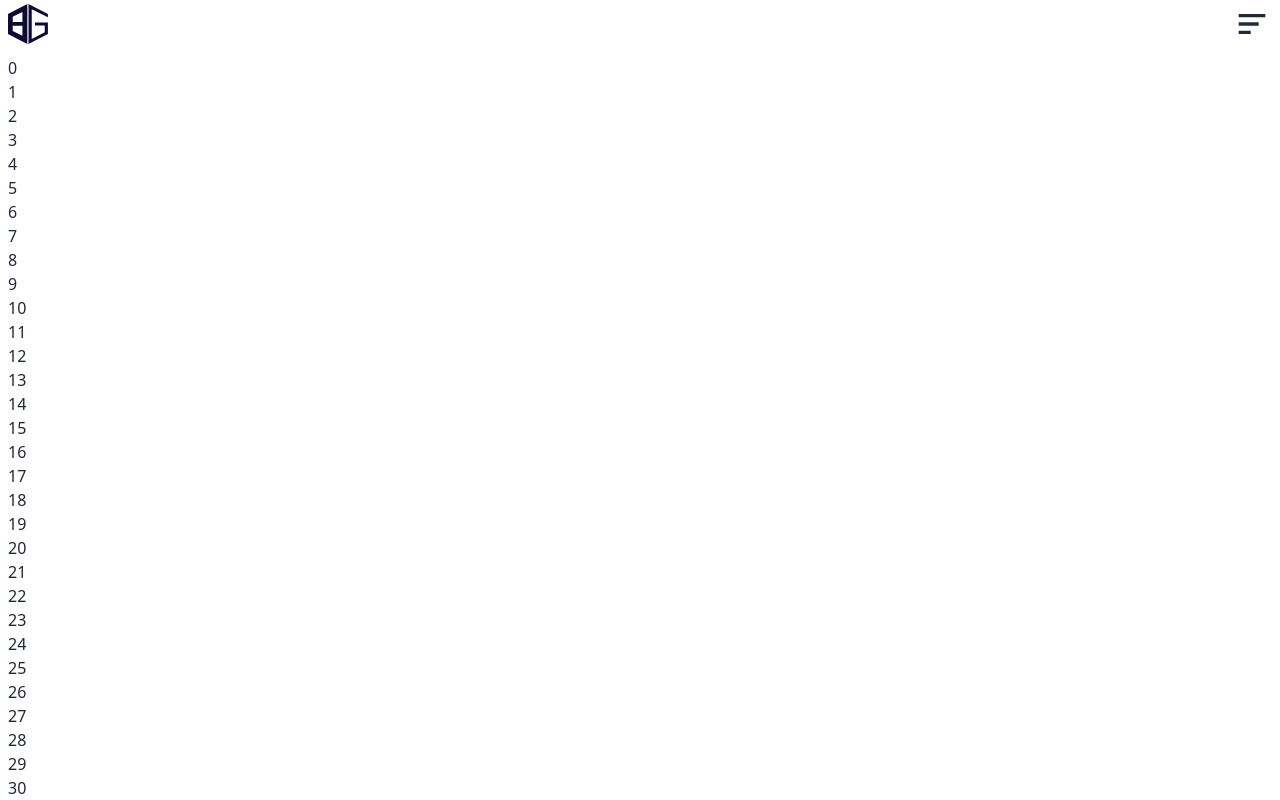
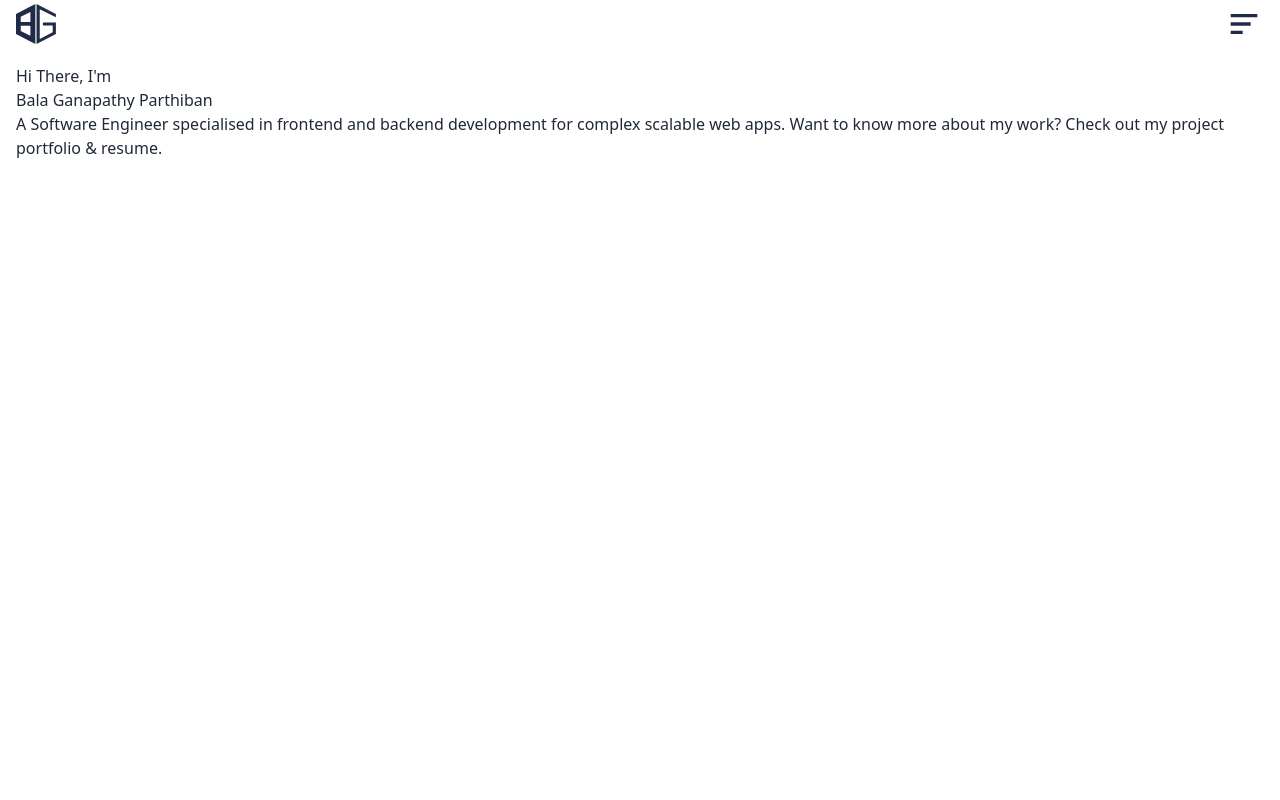
Before and after one commit to balaganapathyparthiban/portfolio, a React (Vite) app: page / in a window 1280 px wide. Built offline with nearby package versions, Linux system fonts and the light colour scheme.

Commit message:
Menu icon and side menu animation

```diff
--- a/src/assets/styles/global.scss
+++ b/src/assets/styles/global.scss
@@ -1,6 +1,8 @@
 @tailwind base;
 @tailwind components;
 @tailwind utilities;
+
+* { -webkit-tap-highlight-color: transparent; }
 
 html, body, #root {
     width: 100vw;
--- a/src/pages/Landing/Landing.tsx
+++ b/src/pages/Landing/Landing.tsx
@@ -16,15 +16,14 @@ const Landing: React.FC = () => {
 
     return (
         <main className="relative w-screen h-screen overflow-hidden">
-            <SideMenu show={showMenu} onMenuHandler={onMenuHandler} />
             <motion.div
                 className="absolute top-0 z-20 w-full h-full overflow-hidden shadow-lg"
                 variants={{
-                    visible: { x: "-80%", y: "6%", height: "90%", borderRadius: "24px" },
-                    hidden: { x: 0, y: 0, height: "100%", borderRadius: "0px" }
+                    visible: { x: "-75%" },
+                    hidden: { x: 0 }
                 }}
                 animate={showMenu ? "visible" : "hidden"}
-                transition={{ ease: "anticipate", duration: "0.5", delay: 0.25 }}
+                transition={{ ease: "easeInOut", duration: "0.5", delay: 0.25 }}
             >
                 <div
                     id="landing-view-port"
@@ -33,19 +32,24 @@ const Landing: React.FC = () => {
                     onClick={(event) => onMenuHandler(event, false)}
                 >
                     <div className="fixed top-0 z-10 w-full h-12">
-                        <Header onMenuHandler={onMenuHandler} />
+                        <Header sideMenuOpened={showMenu} onMenuHandler={onMenuHandler} />
                     </div>
-                    <div className="w-full h-auto p-2 mt-12">
-                        {
-                            Array(100).fill(null).map((e, i) => (
-                                <div key={i}>
-                                    <p>{i}</p>
-                                </div>
-                            ))
-                        }
+                    <div className="w-full h-auto p-4 mt-12">
+                        <div className='w-full h-auto'>
+                            <h1>Hi There, I'm</h1>
+                        </div>
+                        <div className='w-full h-auto'>
+                            <h2>Bala Ganapathy Parthiban</h2>
+                        </div>
+                        <div className='w-full h-auto'>
+                            <h3>
+                                A Software Engineer specialised in frontend and backend development for complex scalable web apps. Want to know more about my work? Check out my project portfolio & resume.
+                            </h3>
+                        </div>
                     </div>
                 </div>
             </motion.div>
+            <SideMenu show={showMenu} onMenuHandler={onMenuHandler} />
         </main>
     )
 }
--- a/src/pages/Landing/components/Header.tsx
+++ b/src/pages/Landing/components/Header.tsx
@@ -1,10 +1,12 @@
 import { memo, useEffect, useRef, useState } from 'react'
 import { motion } from 'framer-motion'
 import { BiMenuAltLeft } from 'react-icons/bi'
+import { MdClose } from 'react-icons/md'
 
 import { ReactComponent as Logo } from '../../../assets/images/logo.svg'
 
 interface IHeader {
+    sideMenuOpened: boolean,
     onMenuHandler?: (event: React.MouseEvent<any>, status: boolean) => void
 }
 
@@ -53,19 +55,40 @@ const Header: React.FC<IHeader> = (props) => {
     return (
         <motion.header
             ref={headerRef}
-            className="z-10 flex items-center justify-between w-full h-full px-2 py-1 bg-white"
+            className="z-10 flex items-center justify-between w-full h-full px-4 bg-white"
             variants={{
                 visible: { y: 0 },
                 hidden: { y: "-100%" }
             }}
             animate={hidden ? "hidden" : "visible"}
-            transition={{ ease: "anticipate", duration: "0.5" }}
+            transition={{ ease: "easeInOut", duration: "0.5" }}
         >
             <div className="w-10 h-full">
-                <Logo className="w-full h-full" />
+                <Logo className="w-full h-full text-primary" />
             </div>
-            <div className="w-10 h-full cursor-pointer" onClick={(event) => props.onMenuHandler && props.onMenuHandler(event, true)}>
-                <BiMenuAltLeft className="w-full h-full text-gray-800" />
+            <div className="w-10 h-full">
+                <motion.div
+                    className='w-full h-full hidden'
+                    variants={{
+                        visible: { opacity: 1, display: "block", x: 0 },
+                        hidden: { opacity: 0, display: "none", x: "25%" }
+                    }}
+                    animate={!props.sideMenuOpened ? "visible" : "hidden"}
+                    transition={{ ease: "easeInOut", duration: "1", delay: 0.5 }}
+                >
+                    <BiMenuAltLeft className="w-full h-full text-primary cursor-pointer" onClick={(event) => props.onMenuHandler && props.onMenuHandler(event, true)} />
+                </motion.div>
+                <motion.div
+                    className='w-full h-full hidden'
+                    variants={{
+                        visible: { opacity: 1, display: "block", x: 0 },
+                        hidden: { opacity: 0, display: "none", x: "-25%" }
+                    }}
+                    animate={props.sideMenuOpened ? "visible" : "hidden"}
+                    transition={{ ease: "easeInOut", duration: "1", delay: 0.5 }}
+                >
+                    <MdClose className="w-full h-full text-primary cursor-pointer" onClick={(event) => props.onMenuHandler && props.onMenuHandler(event, false)} />
+                </motion.div>
             </div>
         </motion.header>
     )
--- a/src/pages/Landing/components/SideMenu.tsx
+++ b/src/pages/Landing/components/SideMenu.tsx
@@ -8,7 +8,7 @@ interface ISideMenu {
 const SideMenu: React.FC<ISideMenu> = (props) => {
     return (
         <motion.div
-            className="absolute top-0 z-10 w-full h-full overflow-hidden text-white bg-deep-blue"
+            className="absolute top-0 z-10 w-full h-full overflow-hidden text-white bg-primary"
             variants={{
                 visible: {},
                 hidden: {}
@@ -17,7 +17,7 @@ const SideMenu: React.FC<ISideMenu> = (props) => {
             exit="hidden"
             transition={{ ease: "anticipate", duration: "0.5" }}
         >
-            <div className="flex flex-col items-end justify-start w-full h-full px-4 py-8">
+            <div className="flex flex-col items-end justify-start w-full h-full px-4">
                 <p>hello</p>
                 <p onClick={(event) => props.onMenuHandler && props.onMenuHandler(event, false)}>close</p>
             </div>
--- a/tailwind.config.js
+++ b/tailwind.config.js
@@ -4,7 +4,7 @@ module.exports = {
   theme: {
     extend: {
       colors: {
-        "deep-blue": "#202b48"
+        "primary": "#202b48"
       }
     },
   },
```
Also changed, not shown: src/assets/images/logo.svg.
